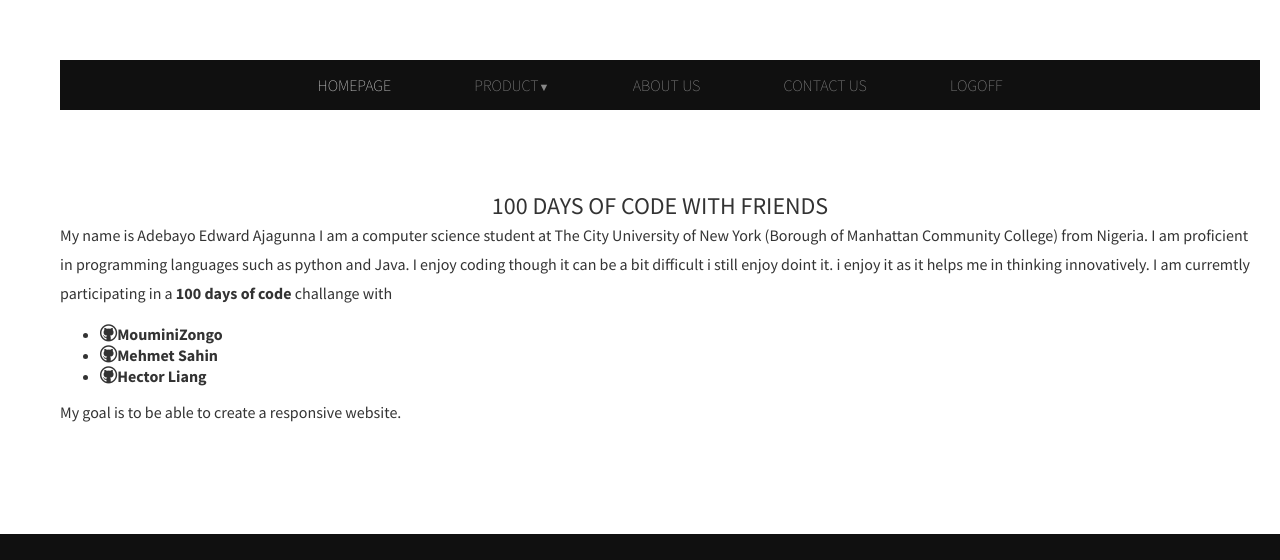
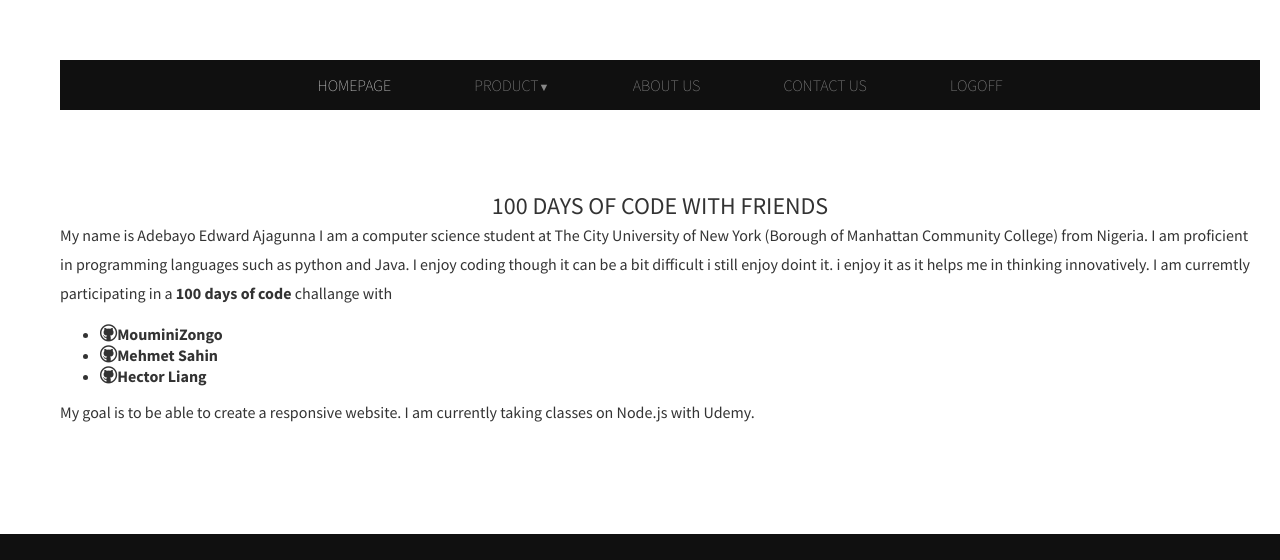
Before and after one commit to adebayo5131/Web-server, a website: page public/index.html in a window 1280 px wide. Shown: the part 240-800 px from the top of the page. Drawn offline with Linux system fonts and the light colour scheme.

Commit message:
Updated index.html

```diff
--- a/public/index.html
+++ b/public/index.html
@@ -76,7 +76,7 @@
                                   <li> <a href =" https://github.com/chini5ko" class="icon icon-github"><strong>Hector Liang </strong><br></a></li>
 
                             </ul>
-                      My goal is to be able to create a responsive website.
+                      My goal is to be able to create a responsive website. I am currently taking classes on Node.js with Udemy.
                         </p>
 
                 </div>
```
